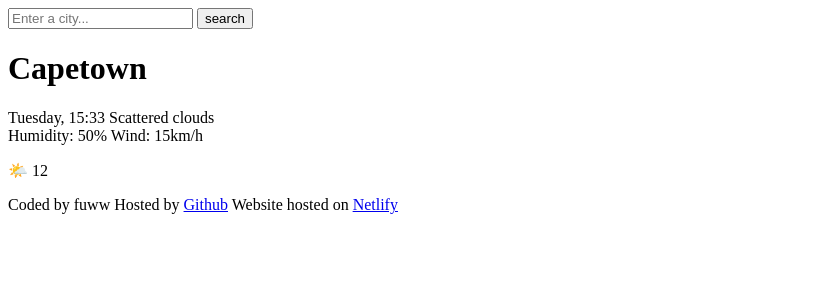
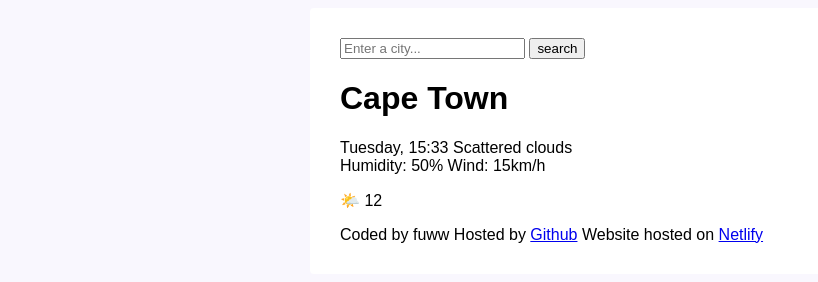
Before and after one commit to Shinypearl2023/FungayiWeatheReport, a plain HTML site: page index.html in a window 1280 px wide. Shown: the whole page, without its empty margins (0-818 px from the left). Drawn offline with Linux system fonts and the light colour scheme.

Commit message:
added css file and font family

```diff
--- a/index.html
+++ b/index.html
@@ -3,9 +3,14 @@
 <head>
     <meta charset="UTF-8">
     <meta name="viewport" content="width=device-width, initial-scale=1.0">
+    <link rel="stylesheet" href="src/index.css">
+    <link rel="preconnect" href="https://fonts.googleapis.com">
+<link rel="preconnect" href="https://fonts.gstatic.com" crossorigin>
+<link href="https://fonts.googleapis.com/css2?family=Roboto:ital,wght@0,100;0,300;0,400;0,500;0,700;0,900;1,100;1,300;1,400;1,500;1,700;1,900&display=swap" rel="stylesheet">
     <title>Weather report</title>
 </head>
 <body>
+    <div class="weather-app">
     <header>
         <form>
             <input type="search"  placeholder="Enter a city..." required>
@@ -13,7 +18,7 @@
         </form>
     </header>
     <main>
-        <h1>Capetown</h1>
+        <h1>Cape Town </h1>
 
     <div>
         <p>
@@ -32,5 +37,6 @@
         <a href="https://github.com/Shinypearl2023/firstWeatherApp" target="blank">Github</a> Website hosted on
         <a href="https://app.netlify.com/sites/fungie/deploys" target="_blank">Netlify</a>
     </footer>
+    </div>
 </body>
 </html>
--- /dev/null
+++ b/src/index.css
@@ -0,0 +1,11 @@
+body {
+    background-color: #f9f7fe;
+    font-family: Arial, Helvetica, sans-serif;
+}
+.weather-app {
+    background-color: white;
+    max-width: 600px;
+    margin: 0 auto;
+    padding: 30px;
+    border-radius: 4px ;
+}
```
